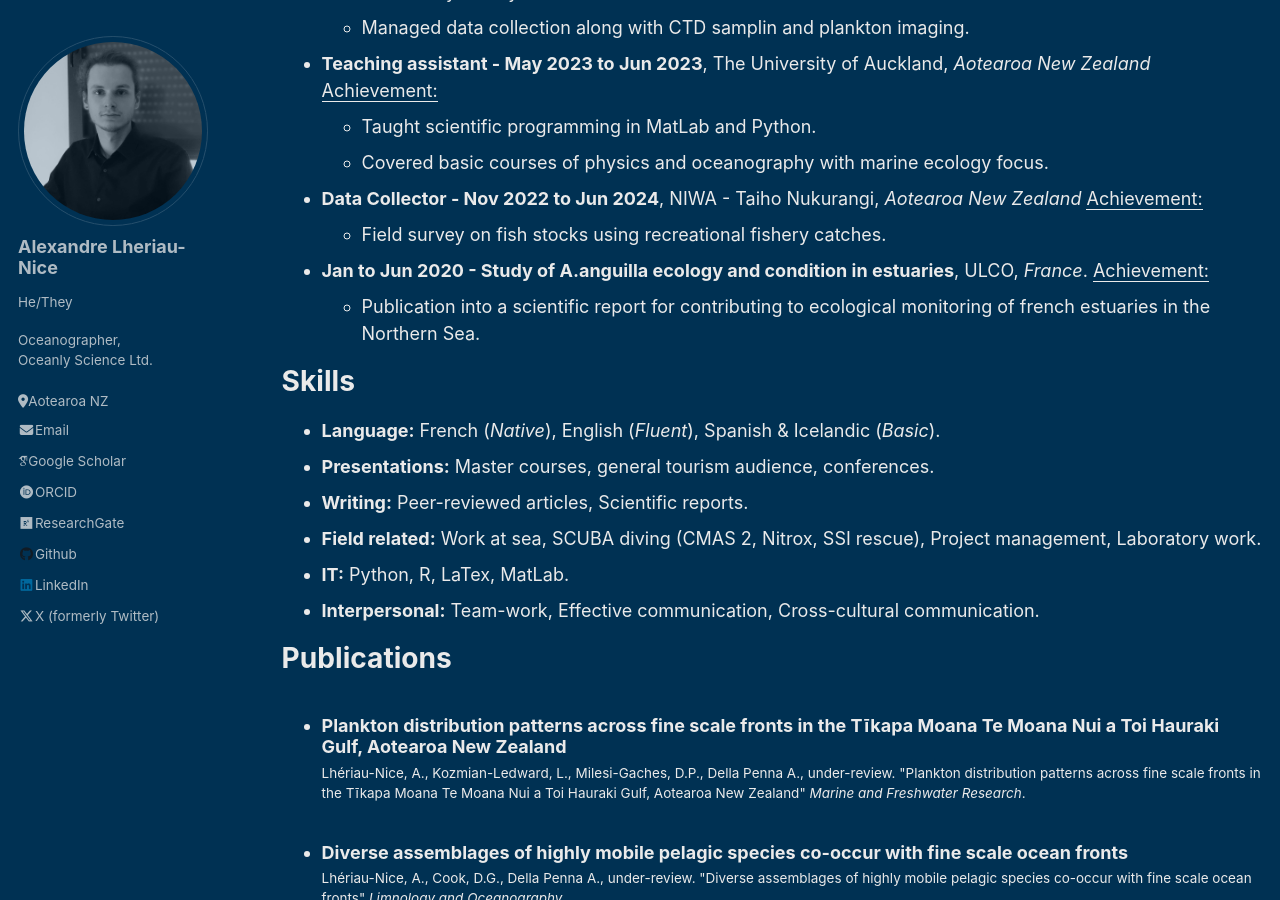
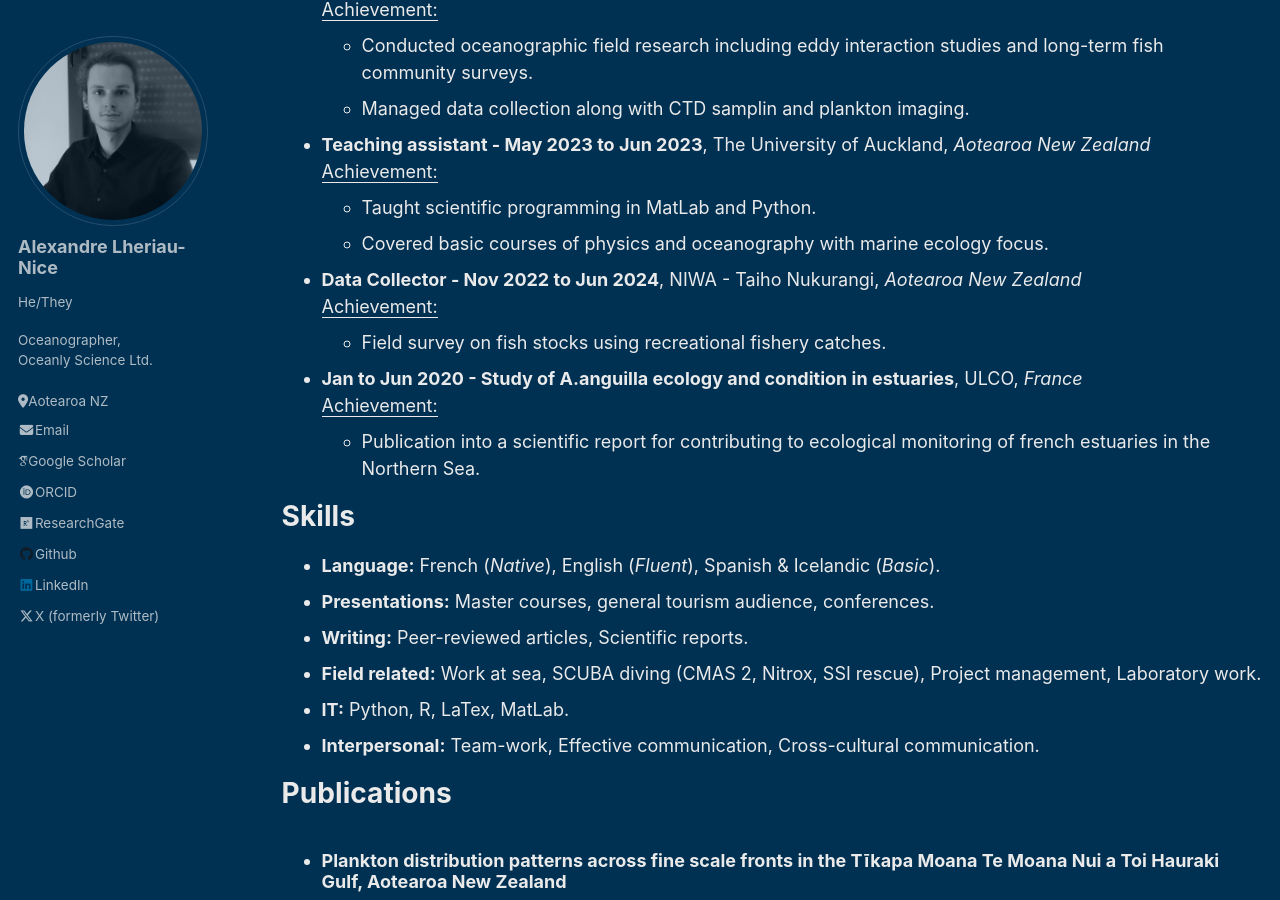
Before and after one commit to AlxLhrNc/AlxLhrNc.github.io, a Jekyll site: the page built from _pages/cv.md, in a window 1280 px wide and 900 px high, scrolled down 928 px. Built offline with Jekyll 4.4.1, drawn with Linux system fonts in a browser that asks for light colours; some web fonts are replaced.

Commit message:
Forced line breaks

```diff
--- a/_pages/cv.md
+++ b/_pages/cv.md
@@ -21,30 +21,30 @@ Education
 
 Work experience
 ======
-* **Research fellow - Jan to May 2025**, Oceanly Science Ltd, _Aotearoa New Zealand_
+* **Research fellow - Jan to May 2025**, Oceanly Science Ltd, _Aotearoa New Zealand_<br>
   <u>Achievement:</u>
     - QAQC of ocean drifters GPS position information.
     - Velocity calculation and data interpolation from satellite.
-* **Research assistant - Nov 2024 to Feb 2025**, The University of Auckland, _Aotearoa New Zealand_
+* **Research assistant - Nov 2024 to Feb 2025**, The University of Auckland, _Aotearoa New Zealand_<br>
   <u>Achievement:</u>
     - Maintained an existing Python code aimed at assessing coastal erosion.
     - Contributed to ongoing studies of the effect of coastal erosion on Aotearoa New Zealand
-* **Ph.D. - 2021-2024**, The University of Auckland, _Aotearoa New Zealand_
+* **Ph.D. - 2021-2024**, The University of Auckland, _Aotearoa New Zealand_<br>
   <u>Achievement:</u>
     - Led study which aimed at understanding the physical-biological coupling in coastal environments.
     - Authored multiple scientific publications & presentations.
-* **Sea-going scientist - 2021 & 2023**, MFRI (ISL) & CSIRO (AUS), _Icelandic & Tasman Sea_
+* **Sea-going scientist - 2021 & 2023**, MFRI (ISL) & CSIRO (AUS), _Icelandic & Tasman Sea_<br>
   <u>Achievement:</u>
     - Conducted oceanographic field research including eddy interaction studies and long-term fish community surveys.
     - Managed data collection along with CTD samplin and plankton imaging.
-* **Teaching assistant - May 2023 to Jun 2023**, The University of Auckland, _Aotearoa New Zealand_
+* **Teaching assistant - May 2023 to Jun 2023**, The University of Auckland, _Aotearoa New Zealand_<br>
   <u>Achievement:</u>
     - Taught scientific programming in MatLab and Python.
     - Covered basic courses of physics and oceanography with marine ecology focus.
-* **Data Collector - Nov 2022 to Jun 2024**, NIWA - Taiho Nukurangi, _Aotearoa New Zealand_
+* **Data Collector - Nov 2022 to Jun 2024**, NIWA - Taiho Nukurangi, _Aotearoa New Zealand_<br>
   <u>Achievement:</u>
     - Field survey on fish stocks using recreational fishery catches.
-* **Jan to Jun 2020 - Study of A.anguilla ecology and condition in estuaries**, ULCO, _France_.
+* **Jan to Jun 2020 - Study of A.anguilla ecology and condition in estuaries**, ULCO, _France_<br>
   <u>Achievement:</u>
     - Publication into a scientific report for contributing to ecological monitoring of french estuaries in the Northern Sea.
 
@@ -80,25 +80,25 @@ Teaching
 
 Science & Community engagement
 ======
-* **Public plankton database for the Hauraki Gulf - 2024**, Lhériau-Nice A. et al, _Aotearoa NZ_
+* **Public plankton database for the Hauraki Gulf - 2024**, Lhériau-Nice A. et al, _Aotearoa NZ_<br>
   <u>Achievement:</u>
   - Created and uploaded plankton imaging datasets this EcoTaxa project.
   - Trained AI models for image verification and enhanced regional ecological analysis.
 
-* **pyBOA: Contextual front detection - 2023**, Lhériau-Nice A., _Aotearoa NZ_
+* **pyBOA: Contextual front detection - 2023**, Lhériau-Nice A., _Aotearoa NZ_<br>
   <u>Achievement:</u>
     - Developed and published software for identifying biologically active ocean fronts (accessible via Zenodo).
 
 * **Student Coordinator, Institute of Marine Science - 2023**, F.MacKechnie, S.Thomas & A.Lhériau-
-Nice, _Aotearoa New Zealand_
+Nice, _Aotearoa New Zealand_<br>
   <u>Achievement:</u>
     - Organised weekly seminars and an annual student event to foster collaboration and knowledge exchange.
 
-* **Waiheke Marine Project - Apr 2023**, Dr. M.Sea, _Aotearoa New Zealand_
+* **Waiheke Marine Project - Apr 2023**, Dr. M.Sea, _Aotearoa New Zealand_<br>
   <u>Achievement:</u>
     - Contributed to crayfish population monitoring and data collection to support restoration efforts.
 
 * **Self funded research field trip - Jun to Aug 2021**, Millesi-Gaches D. & Lhériau-Nice A., _Vigur,
-Iceland_
+Iceland_<br>
   <u>Achievement:</u>
     - Conducted & published bird censuses and seal behavior observations.
```
